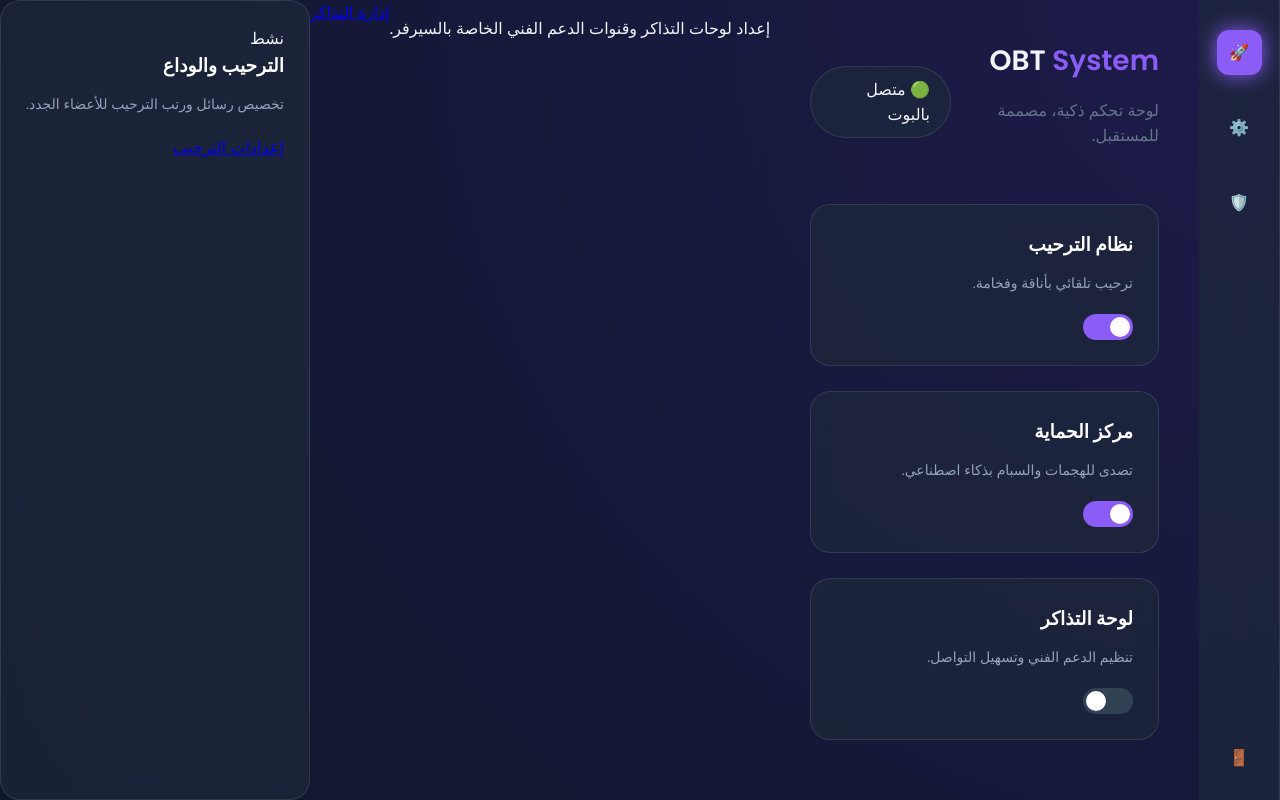
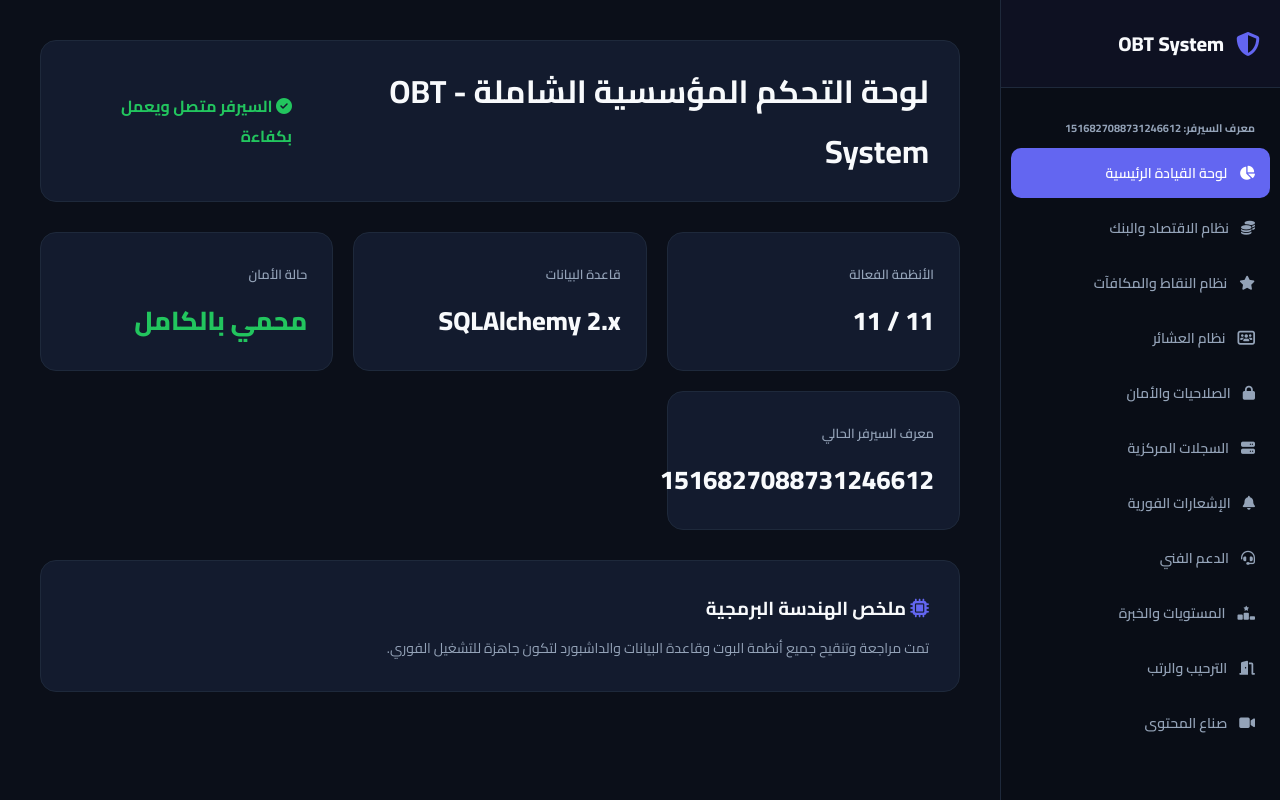
Before and after one commit to ansjmh65-arch/OBT-System-, a Flask app: page /dashboard/1516827088731246612 in a window 1280 px wide. Run offline with Flask 3, Linux system fonts and the light colour scheme; parts of the project's set-up code (start-up, migrations or seed data) failed here and were passed over.

Commit message:
Update dashboard.html

```diff
--- a/templates/dashboard.html
+++ b/templates/dashboard.html
@@ -3,152 +3,76 @@
 <head>
     <meta charset="UTF-8">
     <meta name="viewport" content="width=device-width, initial-scale=1.0">
-    <title>OBT Control Panel</title>
-    <link href="https://fonts.googleapis.com/css2?family=Poppins:wght@300;400;600&display=swap" rel="stylesheet">
+    <title>OBT System - لوحة التحكم</title>
+    <link href="https://fonts.googleapis.com/css2?family=Cairo:wght@300;400;600;700;800&display=swap" rel="stylesheet">
+    <link rel="stylesheet" href="https://cdnjs.cloudflare.com/ajax/libs/font-awesome/6.4.0/css/all.min.css">
     <style>
         :root {
-            --bg-color: #0f172a;
-            --glass-bg: rgba(30, 41, 59, 0.7);
-            --accent: #8b5cf6; /* بنفسجي نيون */
-            --text: #f1f5f9;
-            --border: rgba(255, 255, 255, 0.1);
+            --bg-main: #0b0f19;
+            --bg-card: #131b2e;
+            --bg-sidebar: #090d16;
+            --accent: #6366f1;
+            --text-main: #f8fafc;
+            --text-muted: #94a3b8;
+            --border: #1e293b;
+            --success: #22c55e;
         }
-        body {
-            margin: 0;
-            font-family: 'Poppins', sans-serif;
-            background: radial-gradient(circle at top right, #1e1b4b, #0f172a);
-            color: var(--text);
-            display: flex;
-            min-height: 100vh;
-        }
-
-        /* Sidebar Glass Effect */
-        .sidebar {
-            width: 80px;
-            background: var(--glass-bg);
-            backdrop-filter: blur(15px);
-            border-right: 1px solid var(--border);
-            display: flex;
-            flex-direction: column;
-            align-items: center;
-            padding-top: 30px;
-            gap: 30px;
-            transition: 0.3s;
-        }
-        .nav-item {
-            width: 45px;
-            height: 45px;
-            display: flex;
-            align-items: center;
-            justify-content: center;
-            border-radius: 12px;
-            cursor: pointer;
-            transition: 0.3s;
-            color: #94a3b8;
-        }
-        .nav-item:hover, .nav-item.active {
-            background: var(--accent);
-            color: white;
-            box-shadow: 0 0 20px var(--accent);
-        }
-
-        /* Main Content */
-        .content {
-            flex: 1;
-            padding: 40px;
-        }
-        .header {
-            display: flex;
-            justify-content: space-between;
-            align-items: center;
-            margin-bottom: 40px;
-        }
-        .card-grid {
-            display: grid;
-            grid-template-columns: repeat(auto-fit, minmax(320px, 1fr));
-            gap: 25px;
-        }
-
-        /* Modern Glass Card */
-        .card {
-            background: var(--glass-bg);
-            backdrop-filter: blur(10px);
-            padding: 25px;
-            border-radius: 20px;
-            border: 1px solid var(--border);
-            transition: 0.4s;
-            position: relative;
-            overflow: hidden;
-        }
-        .card:hover {
-            border-color: var(--accent);
-            transform: translateY(-10px);
-        }
-        .card h3 { margin: 0 0 10px 0; color: white; }
-        .card p { font-size: 14px; color: #94a3b8; margin-bottom: 20px; }
-
-        /* Custom Toggle */
-        .switch { position: relative; display: inline-block; width: 50px; height: 26px; }
-        .switch input { opacity: 0; width: 0; height: 0; }
-        .slider { position: absolute; cursor: pointer; top: 0; left: 0; right: 0; bottom: 0; background: #334155; transition: .4s; border-radius: 34px; }
-        .slider:before { position: absolute; content: ""; height: 20px; width: 20px; left: 3px; bottom: 3px; background: white; transition: .4s; border-radius: 50%; }
-        input:checked + .slider { background: var(--accent); }
-        input:checked + .slider:before { transform: translateX(24px); }
+        * { box-sizing: border-box; margin: 0; padding: 0; font-family: 'Cairo', sans-serif; }
+        body { background: var(--bg-main); color: var(--text-main); display: flex; min-height: 100vh; }
+        .sidebar { width: 280px; background: var(--bg-sidebar); border-left: 1px solid var(--border); display: flex; flex-direction: column; position: fixed; height: 100vh; overflow-y: auto; }
+        .sidebar-brand { padding: 25px 20px; font-size: 20px; font-weight: 800; display: flex; align-items: center; gap: 12px; border-bottom: 1px solid var(--border); background: rgba(99, 102, 241, 0.05); }
+        .sidebar-brand i { color: var(--accent); font-size: 24px; }
+        .sidebar-menu { padding: 20px 10px; }
+        .menu-category { font-size: 11px; text-transform: uppercase; color: var(--text-muted); padding: 10px 15px; font-weight: 700; }
+        .sidebar-menu a { display: flex; align-items: center; gap: 12px; padding: 12px 15px; color: var(--text-muted); text-decoration: none; border-radius: 10px; margin-bottom: 5px; font-size: 14px; font-weight: 600; transition: 0.2s; }
+        .sidebar-menu a:hover, .sidebar-menu a.active { background: var(--accent); color: white; }
+        .main-container { flex: 1; margin-right: 280px; padding: 40px; display: flex; flex-direction: column; gap: 30px; }
+        .topbar { display: flex; justify-content: space-between; align-items: center; background: var(--bg-card); padding: 20px 30px; border-radius: 16px; border: 1px solid var(--border); }
+        .grid-stats { display: grid; grid-template-columns: repeat(auto-fit, minmax(220px, 1fr)); gap: 20px; }
+        .stat-card { background: var(--bg-card); padding: 25px; border-radius: 16px; border: 1px solid var(--border); }
+        .stat-card span { font-size: 13px; color: var(--text-muted); font-weight: 600; }
+        .stat-card h2 { font-size: 26px; font-weight: 800; color: var(--text-main); margin-top: 8px; }
+        .card { background: var(--bg-card); padding: 30px; border-radius: 16px; border: 1px solid var(--border); }
     </style>
 </head>
 <body>
-
     <div class="sidebar">
-        <div class="nav-item active">🚀</div>
-        <div class="nav-item">⚙️</div>
-        <div class="nav-item">🛡️</div>
-        <div class="nav-item" style="margin-top: auto; margin-bottom: 20px;">🚪</div>
-    </div>
-
-    <div class="content">
-        <div class="header">
-            <div>
-                <h1 style="margin:0; font-size: 28px;">OBT <span style="color:var(--accent)">System</span></h1>
-                <p style="color:#64748b;">لوحة تحكم ذكية، مصممة للمستقبل.</p>
-            </div>
-            <div style="background:var(--glass-bg); padding: 10px 20px; border-radius: 50px; border: 1px solid var(--border);">
-                🟢 متصل بالبوت
-            </div>
+        <div class="sidebar-brand">
+            <i class="fa-solid fa-shield-halved"></i>
+            <span>OBT System</span>
         </div>
-
-        <div class="card-grid">
-            <div class="card">
-                <h3>نظام الترحيب</h3>
-                <p>ترحيب تلقائي بأناقة وفخامة.</p>
-                <label class="switch"><input type="checkbox" checked><span class="slider"></span></label>
-            </div>
-            <div class="card">
-                <h3>مركز الحماية</h3>
-                <p>تصدى للهجمات والسبام بذكاء اصطناعي.</p>
-                <label class="switch"><input type="checkbox" checked><span class="slider"></span></label>
-            </div>
-            <div class="card">
-                <h3>لوحة التذاكر</h3>
-                <p>تنظيم الدعم الفني وتسهيل التواصل.</p>
-                <label class="switch"><input type="checkbox"><span class="slider"></span></label>
-            </div>
+        <div class="sidebar-menu">
+            <div class="menu-category">معرف السيرفر: {{ guild_id }}</div>
+            <a href="#" class="active"><i class="fa-solid fa-chart-pie"></i><span>لوحة القيادة الرئيسية</span></a>
+            <a href="#"><i class="fa-solid fa-coins"></i><span>نظام الاقتصاد والبنك</span></a>
+            <a href="#"><i class="fa-solid fa-star"></i><span>نظام النقاط والمكافآت</span></a>
+            <a href="#"><i class="fa-solid fa-users-rectangle"></i><span>نظام العشائر</span></a>
+            <a href="#"><i class="fa-solid fa-lock"></i><span>الصلاحيات والأمان</span></a>
+            <a href="#"><i class="fa-solid fa-server"></i><span>السجلات المركزية</span></a>
+            <a href="#"><i class="fa-solid fa-bell"></i><span>الإشعارات الفورية</span></a>
+            <a href="#"><i class="fa-solid fa-headset"></i><span>الدعم الفني</span></a>
+            <a href="#"><i class="fa-solid fa-ranking-star"></i><span>المستويات والخبرة</span></a>
+            <a href="#"><i class="fa-solid fa-door-open"></i><span>الترحيب والرتب</span></a>
+            <a href="#"><i class="fa-solid fa-video"></i><span>صناع المحتوى</span></a>
         </div>
     </div>
-
+    <div class="main-container">
+        <div class="topbar">
+            <h1>لوحة التحكم المؤسسية الشاملة - OBT System</h1>
+            <div style="color: var(--success); font-weight: 700;"><i class="fa-solid fa-circle-check"></i> السيرفر متصل ويعمل بكفاءة</div>
+        </div>
+        <div class="grid-stats">
+            <div class="stat-card"><span>الأنظمة الفعالة</span><h2>11 / 11</h2></div>
+            <div class="stat-card"><span>قاعدة البيانات</span><h2>SQLAlchemy 2.x</h2></div>
+            <div class="stat-card"><span>حالة الأمان</span><h2 style="color: var(--success);">محمي بالكامل</h2></div>
+            <div class="stat-card"><span>معرف السيرفر الحالي</span><h2>{{ guild_id }}</h2></div>
+        </div>
+        <div class="card">
+            <h3 style="margin-bottom: 10px;"><i class="fa-solid fa-microchip" style="color: var(--accent);"></i> ملخص الهندسة البرمجية</h3>
+            <p style="color: var(--text-muted); font-size: 14px; line-height: 1.8;">
+                تمت مراجعة وتنقيح جميع أنظمة البوت وقاعدة البيانات والداشبورد لتكون جاهزة للتشغيل الفوري.
+            </p>
+        </div>
+    </div>
 </body>
 </html>
-                <p>إعداد لوحات التذاكر وقنوات الدعم الفني الخاصة بالسيرفر.</p>
-                <a href="#" class="btn">إدارة التذاكر</a>
-            </div>
-
-            <div class="card">
-                <span class="status-badge">نشط</span>
-                <h3>الترحيب والوداع</h3>
-                <p>تخصيص رسائل ورتب الترحيب للأعضاء الجدد.</p>
-                <a href="#" class="btn">إعدادات الترحيب</a>
-            </div>
-        </div>
-    </div>
-
-</body>
-  </html>
```
